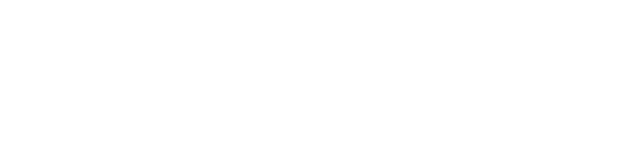
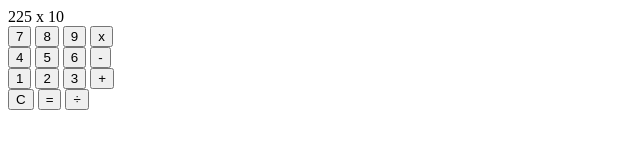
Before and after one commit to danielz0102/calculator, a plain HTML site: page index.html in a window 1280 px wide. Shown: the whole page, without its empty margins (0-640 px from the left). Drawn offline with Linux system fonts and the light colour scheme.

Commit message:
Add HTML calculator layout

```diff
--- a/index.html
+++ b/index.html
@@ -7,6 +7,31 @@
     <script src="script.js" defer></script>
 </head>
 <body>
-
+    <div class="container">
+        <div class="display">225 x 10</div>
+        <div class="row">
+            <button class="btn-show" id="7">7</button>
+            <button class="btn-show" id="8">8</button>
+            <button class="btn-show" id="9">9</button>
+            <button class="btn-show" id="x">x</button>
+        </div>
+        <div class="row">
+            <button class="btn-show" id="4">4</button>
+            <button class="btn-show" id="5">5</button>
+            <button class="btn-show" id="6">6</button>
+            <button class="btn-show" id="-">-</button>
+        </div>
+        <div class="row">
+            <button class="btn-show" id="1">1</button>
+            <button class="btn-show" id="2">2</button>
+            <button class="btn-show" id="3">3</button>
+            <button class="btn-show" id="3">+</button>
+        </div>
+        <div class="row">
+            <button class="btn-action" id="clear">C</button>
+            <button class="btn-action" id="equals">=</button>
+            <button class="btn-show" id="÷">÷</button>
+        </div>
+    </div>
 </body>
 </html>
--- a/script.js
+++ b/script.js
@@ -1,5 +1,6 @@
 document.addEventListener('DOMContentLoaded', () => {
     let firstNumber = null, secondNumber = null, operator = null
+
 })
 
 function add(a, b) {
```
